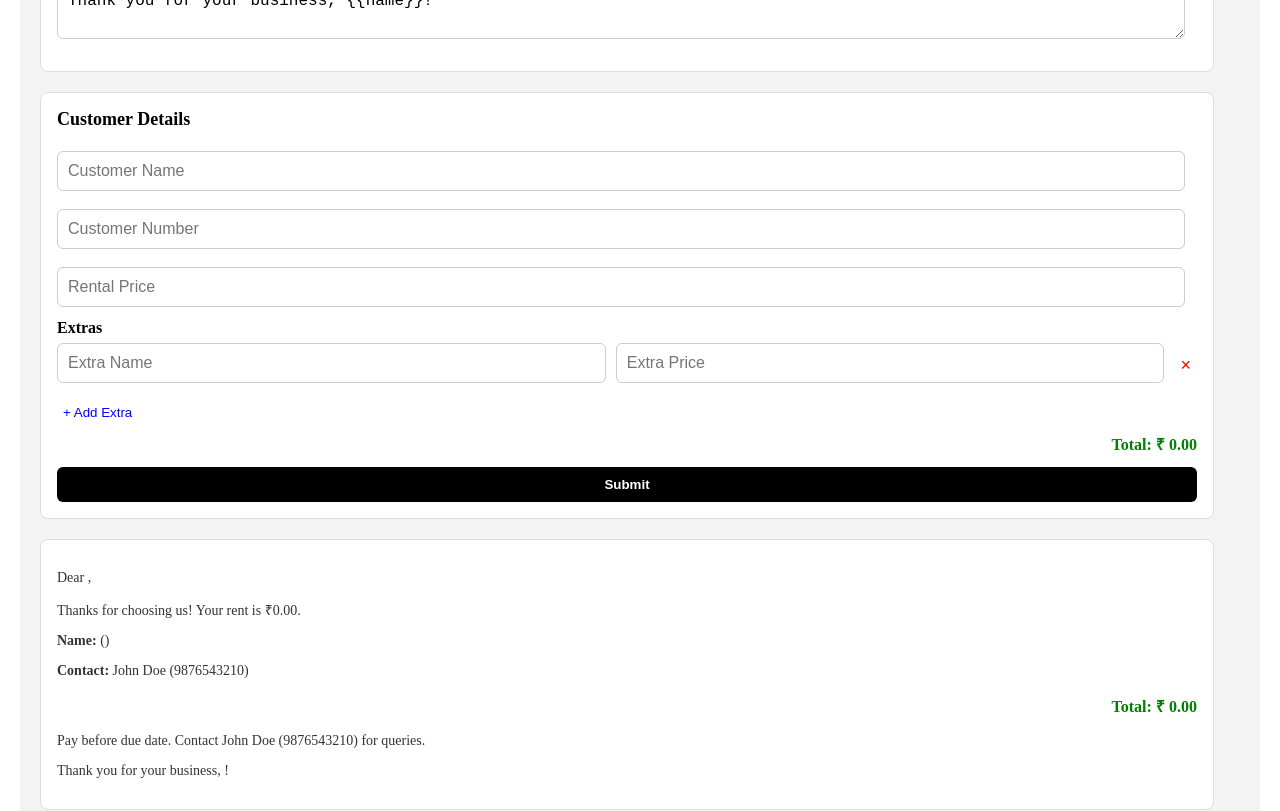
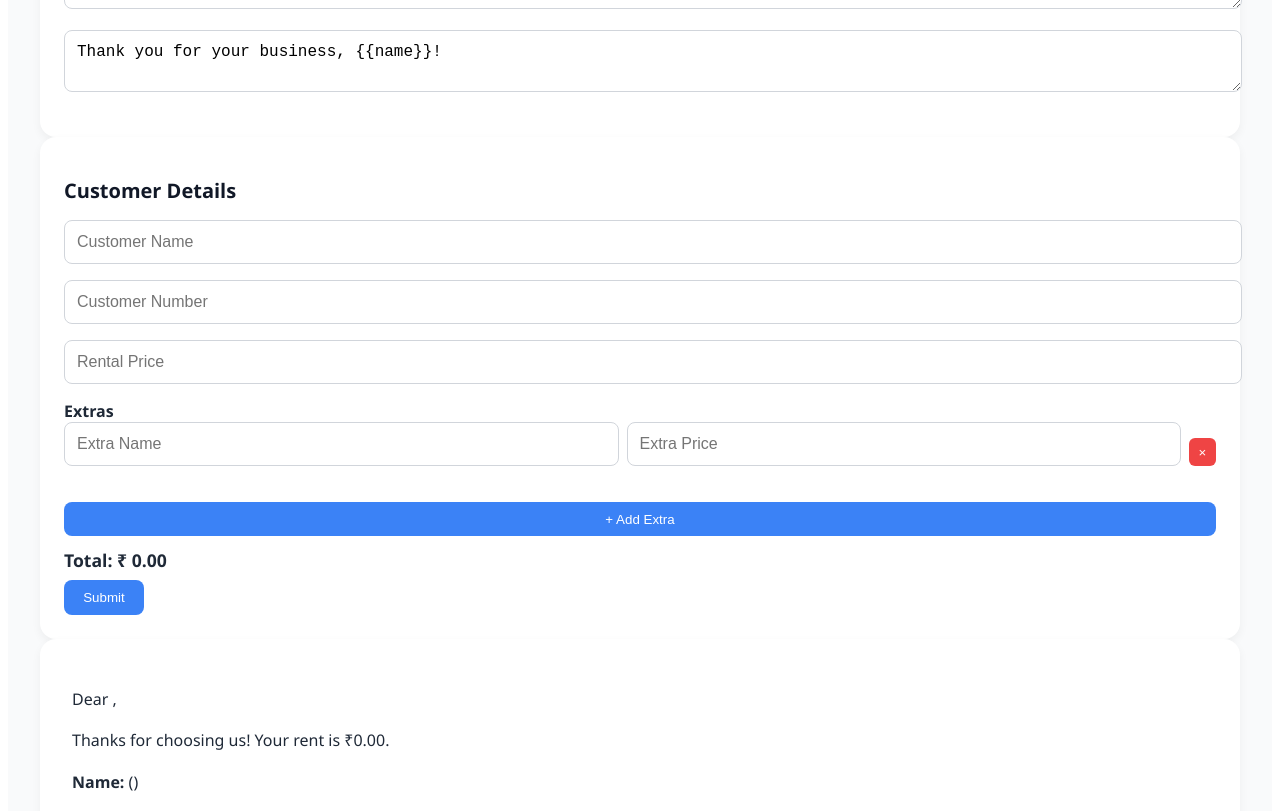
Before and after one commit to ArunSelvan25/rc, a Next.js app: page / in a window 1280 px wide. Shown: the part 440-1251 px from the top of the page. Built offline with nearby package versions, Linux system fonts and the light colour scheme.

Commit message:
Update globals.css

```diff
--- a/app/globals.css
+++ b/app/globals.css
@@ -1,110 +1,122 @@
-/* globals.css */
-
 .container {
   max-width: 1200px;
   margin: auto;
-  display: flex;
-  flex-wrap: wrap;
-  gap: 20px;
-  flex-direction: column;
-  padding: 20px;
-  background: #f3f3f3;
+  padding: 2rem;
+  font-family: 'Segoe UI', sans-serif;
+  background: #f9fafb;
+  color: #1f2937;
+}
+
+.formSection {
+  display: grid;
+  grid-template-columns: 1fr 1fr;
+  gap: 2rem;
+  margin-bottom: 2rem;
 }
 
 .formBox, .previewBox {
-  background: #fff;
-  padding: 16px;
-  border: 1px solid #ddd;
-  border-radius: 8px;
-  width: 95%;
+  background: white;
+  padding: 1.5rem;
+  border-radius: 1rem;
+  box-shadow: 0 4px 10px rgba(0, 0, 0, 0.05);
 }
 
-h2 {
-  font-size: 18px;
-  margin-top: 0;
+.formBox h2 {
+  font-size: 1.25rem;
+  margin-bottom: 1rem;
+  color: #111827;
 }
 
 input, textarea {
-  width: 97%;
-  padding: 10px;
-  margin-top: 6px;
-  margin-bottom: 12px;
-  border: 1px solid #ccc;
-  border-radius: 6px;
-  font-size: 16px;
+  width: 100%;
+  padding: 0.75rem;
+  border: 1px solid #d1d5db;
+  border-radius: 0.5rem;
+  font-size: 1rem;
+  margin-bottom: 1rem;
+  transition: border 0.2s;
+}
+input:focus, textarea:focus {
+  outline: none;
+  border-color: #2563eb;
+}
+
+.variableBox ul {
+  list-style: disc;
+  padding-left: 1rem;
+}
+.variableBox li {
+  margin-bottom: 0.5rem;
+  color: #374151;
 }
 
 .extrasContainer {
-  margin-bottom: 12px;
+  display: flex;
+  flex-direction: column;
+  gap: 0.75rem;
 }
 
 .extrasItem {
   display: flex;
-  gap: 10px;
-  margin-bottom: 8px;
+  gap: 0.5rem;
+  align-items: center;
 }
 
 .removeBtn {
-  background: none;
+  background: #ef4444;
+  color: white;
   border: none;
-  color: red;
-  font-size: 18px;
+  padding: 0.4rem 0.6rem;
+  border-radius: 0.375rem;
   cursor: pointer;
 }
-
-.addExtraBtn {
-  background: none;
-  border: none;
-  color: blue;
-  cursor: pointer;
+.removeBtn:hover {
+  background: #dc2626;
 }
 
-.submitBtn {
-  width: 100%;
-  background: black;
+.addExtraBtn, .submitBtn, .downloadBtn {
+  padding: 0.6rem 1.2rem;
+  background-color: #3b82f6;
   color: white;
-  padding: 10px;
-  font-weight: bold;
   border: none;
-  border-radius: 6px;
+  border-radius: 0.5rem;
+  margin-top: 0.5rem;
+  font-weight: 500;
   cursor: pointer;
-  margin-top: 12px;
+  transition: background 0.2s;
+}
+.addExtraBtn:hover, .submitBtn:hover, .downloadBtn:hover {
+  background-color: #2563eb;
 }
 
-.downloadBtn {
-  position: absolute;
-  top: 10px;
-  right: 10px;
-  font-size: 18px;
-  background: none;
-  border: none;
-  cursor: pointer;
-  color: #007bff;
+.total {
+  font-size: 1.1rem;
+  font-weight: bold;
+  margin-top: 0.75rem;
 }
 
 .previewBox {
-  position: relative;
-  font-size: 14px;
-  overflow-x: auto;
-  color: #333;
-}
-
-.total {
-  text-align: right;
-  font-weight: bold;
-  color: green;
-  font-size: 16px;
+  padding: 2rem;
+  font-size: 1rem;
+  line-height: 1.6;
 }
 
 table {
   width: 100%;
+  margin-top: 1rem;
   border-collapse: collapse;
-  margin-top: 10px;
-  margin-bottom: 10px;
+}
+table th, table td {
+  border: 1px solid #e5e7eb;
+  padding: 0.5rem;
+  text-align: left;
+}
+table th {
+  background-color: #f3f4f6;
 }
 
-th, td {
-  border: 1px solid #ccc;
-  padding: 8px;
-  text-align: left;
+@media (max-width: 768px) {
+  .formSection {
+    grid-template-columns: 1fr;
+  }
 }
```
